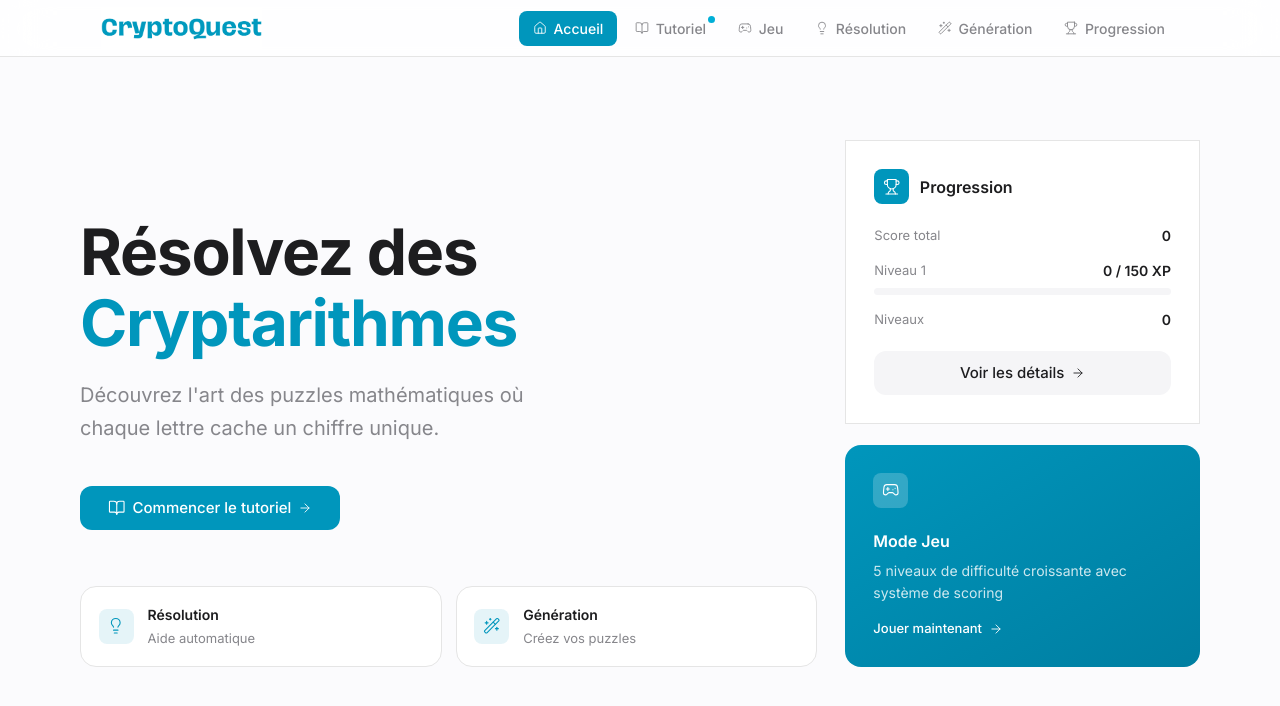
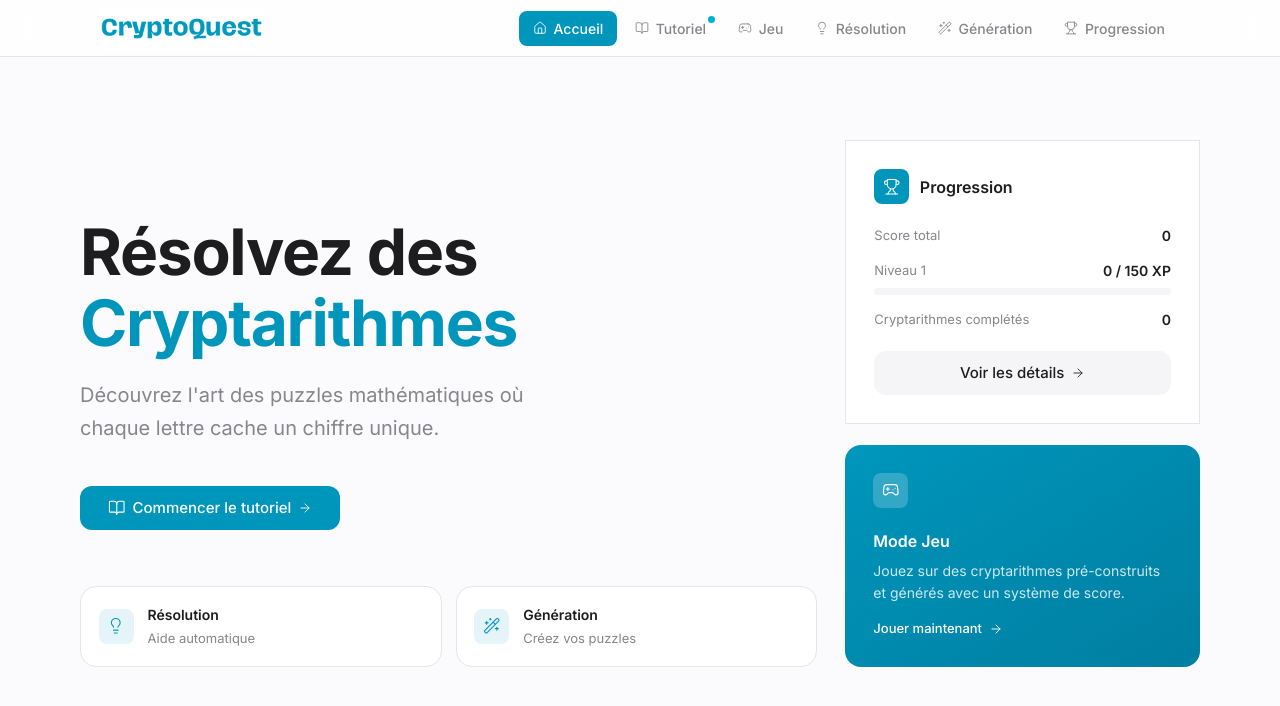
Before and after one commit to alai06/CryptoQuestFrontEnd, a React (Vite) app: page / in a window 1280 px wide. Shown: the top 706 px of the page. Built offline with nearby package versions, Linux system fonts and the light colour scheme.

Commit message:
Textes de la page d'accueil modifiés

```diff
--- a/src/components/HomeScreen.tsx
+++ b/src/components/HomeScreen.tsx
@@ -158,7 +158,7 @@ export default function HomeScreen({ onNavigate, tutorialCompleted }: HomeScreen
                 {/* Niveaux */}
                 <div>
                   <div className="flex items-center justify-between">
-                    <span className="text-[13px] text-[#86868B]">Niveaux</span>
+                    <span className="text-[13px] text-[#86868B]">Cryptarithmes complétés</span>
                     <span className="text-[14px] font-semibold text-[#1D1D1F]">{completedLevels}</span>
                   </div>
                 </div>
@@ -184,7 +184,7 @@ export default function HomeScreen({ onNavigate, tutorialCompleted }: HomeScreen
 
               <h3 className="text-[16px] font-semibold text-white mb-2">Mode Jeu</h3>
               <p className="text-[14px] text-white/80 leading-relaxed mb-4">
-                5 niveaux de difficulté croissante avec système de scoring
+                Jouez sur des cryptarithmes pré-construits et générés avec un système de score.
               </p>
 
               <div className="flex items-center gap-2 text-white">
```
